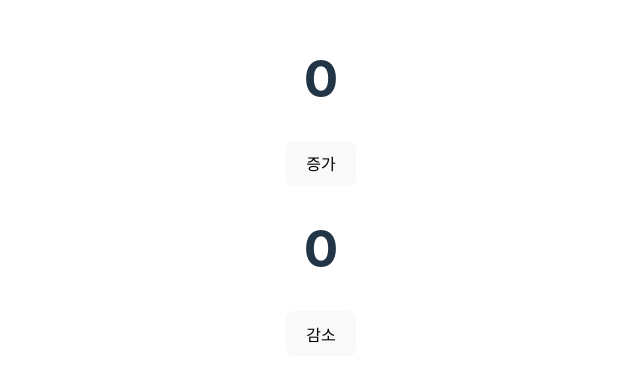
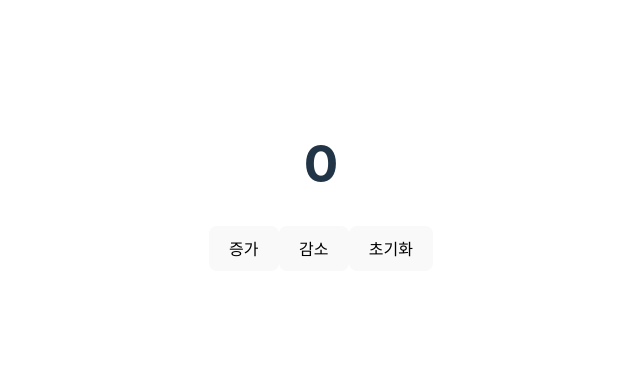
Before and after one commit to hyeonjeongJ/react-counter, a React (Vite) app: page / in a window 1280 px wide. Shown: the part 214-596 px from the top of the page, without its empty margins (319-959 px from the left). Built offline with nearby package versions, Linux system fonts and the light colour scheme.

Commit message:
초기화 버튼 추가

```diff
--- a/src/App.tsx
+++ b/src/App.tsx
@@ -8,18 +8,13 @@ function App() {
   const count = 리턴값[0];
   const setCount = 리턴값[1];
 
-  const 리턴값_감소 = useState(0);
-  const count_dec = 리턴값_감소[0];
-  const setCount_dec = 리턴값_감소[1];
-
-
 
   return (
     <div>
       <h1>{count}</h1>
       <button onClick={()=> setCount((cur_count) => cur_count + 1)}>증가</button>
-      <h1>{count_dec}</h1>
-      <button onClick={()=> setCount_dec((cur_count) => cur_count - 1)}>감소</button>
+      <button onClick={()=> setCount((cur_count) => cur_count - 1)}>감소</button>
+      <button onClick={()=> setCount(0)}>초기화</button>
     </div>
   );
 }
```
